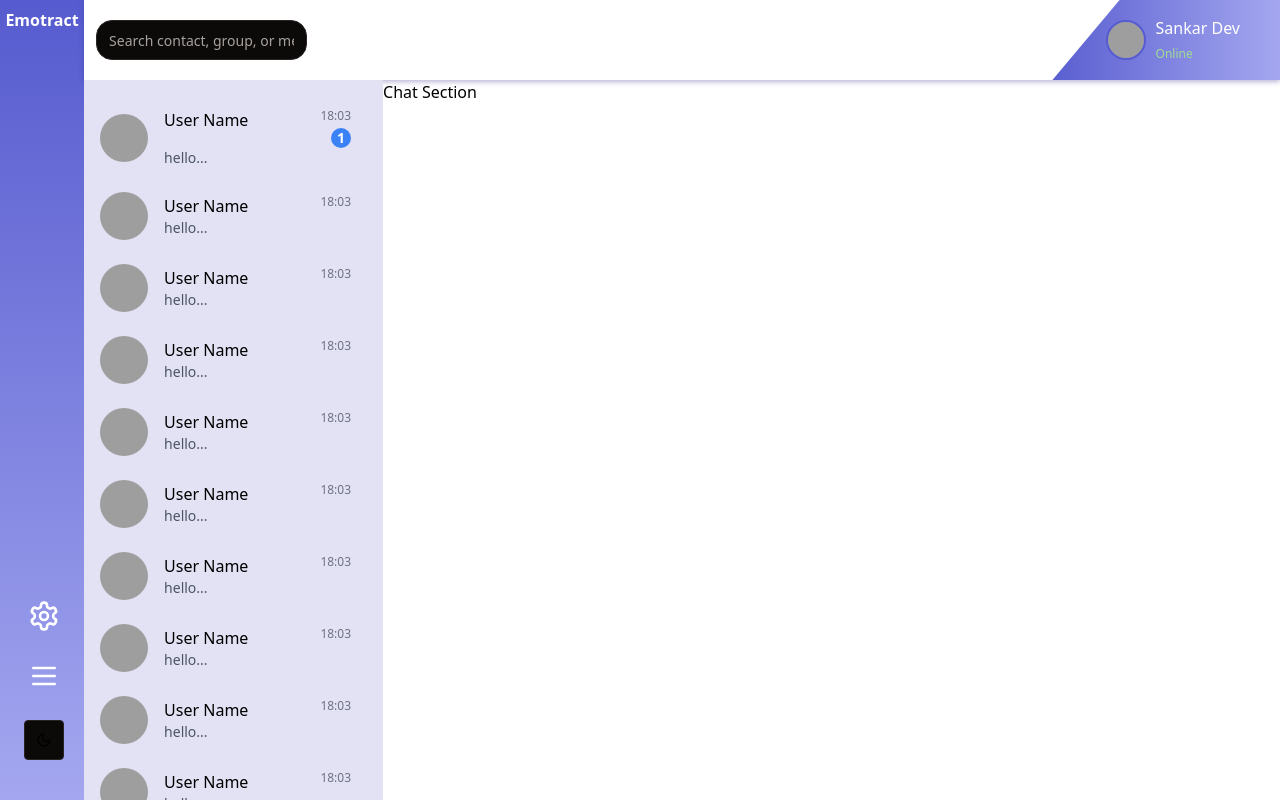
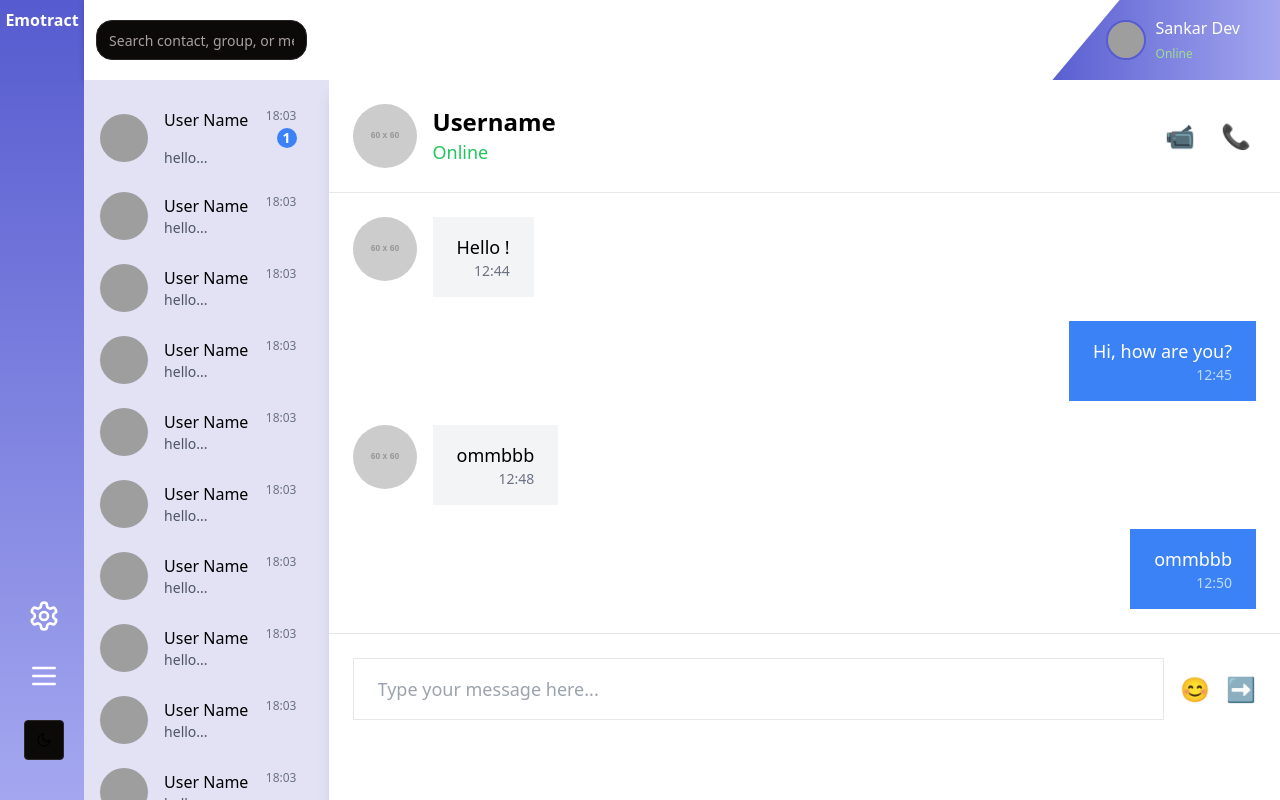
Before and after one commit to s4nkar/emotract-beta-web, a React (Vite) app in the folder user/: page / in a window 1280 px wide. Shown: the top 800 px of the page. Built offline with nearby package versions, Linux system fonts and the light colour scheme; grey boxes are pictures that could not be loaded.

Commit message:
ChatSection Updated

```diff
--- a/user/src/components/ChatSection.tsx
+++ b/user/src/components/ChatSection.tsx
@@ -1,9 +1,98 @@
+import React from "react";
+
 const ChatSection = () => {
   return (
-    <div>
-      Chat Section
+    <div className="flex justify-center items-center w-full bg-gray-100 h-full ">
+      <div className="w-full h-full bg-white rounded-lg shadow-lg" style={{ }}>
+        {/* Header */}
+        <div className="p-6 border-b flex items-center justify-between">
+          <div className="flex items-center">
+            <img
+              src="https://via.placeholder.com/60"
+              alt="User Avatar"
+              className="w-16 h-16 rounded-full"
+            />
+            <div className="ml-4">
+              <h3 className="text-2xl font-semibold">Username</h3>
+              <span className="text-green-500 text-lg">Online</span>
+            </div>
+          </div>
+          <div className="flex space-x-4">
+            <button className="w-10 h-10 flex justify-center items-center text-blue-600 text-2xl">
+              📹
+            </button>
+            <button className="w-10 h-10 flex justify-center items-center text-blue-600 text-2xl">
+              📞
+            </button>
+          </div>
+        </div>
+
+        {/* Chat Area */}
+        <div className="p-6 space-y-6 overflow-y-auto" style={{ maxHeight: "60vh" }}>
+          {/* Message 1 */}
+          <div className="flex items-start">
+            <img
+              src="https://via.placeholder.com/60"
+              alt="User Avatar"
+              className="w-16 h-16 rounded-full"
+            />
+            <div className="ml-4 bg-gray-100 px-6 py-4 rounded-lg">
+              <p className="text-lg">Hello !</p>
+              <span className="text-gray-500 text-sm block text-right">12:44</span>
+            </div>
+          </div>
+
+          {/* Message 2 */}
+          <div className="flex items-end justify-end">
+            <div className="bg-blue-500 text-white px-6 py-4 rounded-lg">
+              <p className="text-lg">Hi, how are you?</p>
+              <span className="text-blue-200 text-sm block text-right">12:45</span>
+            </div>
+          </div>
+
+          {/* Message 3 */}
+          <div className="flex items-start">
+            <img
+              src="https://via.placeholder.com/60"
+              alt="User Avatar"
+              className="w-16 h-16 rounded-full"
+            />
+            <div className="ml-4 bg-gray-100 px-6 py-4 rounded-lg">
+              <p className="text-lg">
+                ommbbb
+              </p>
+              <span className="text-gray-500 text-sm block text-right">12:48</span>
+            </div>
+          </div>
+
+          {/* Message 4 */}
+          <div className="flex items-end justify-end">
+            <div className="bg-blue-500 text-white px-6 py-4 rounded-lg">
+              <p className="text-lg">
+                ommbbb
+              </p>
+              <span className="text-blue-200 text-sm block text-right">12:50</span>
+            </div>
+          </div>
+        </div>
+
+        {/* Input Area */}
+        <div className="p-6 border-t flex items-center space-x-4">
+          <input
+            type="text"
+            placeholder="Type your message here..."
+            className="flex-grow px-6 py-4 border rounded-lg focus:outline-none focus:ring-2 focus:ring-blue-500 text-lg"
+          />
+          <button className="text-blue-500 text-2xl">
+            😊
+          </button>
+          <button className="text-blue-500 text-2xl">
+            ➡️
+          </button>
+        </div>
+      </div>
     </div>
-  )
-}
+  );
+};
 
-export default ChatSection
+export default ChatSection;
```
